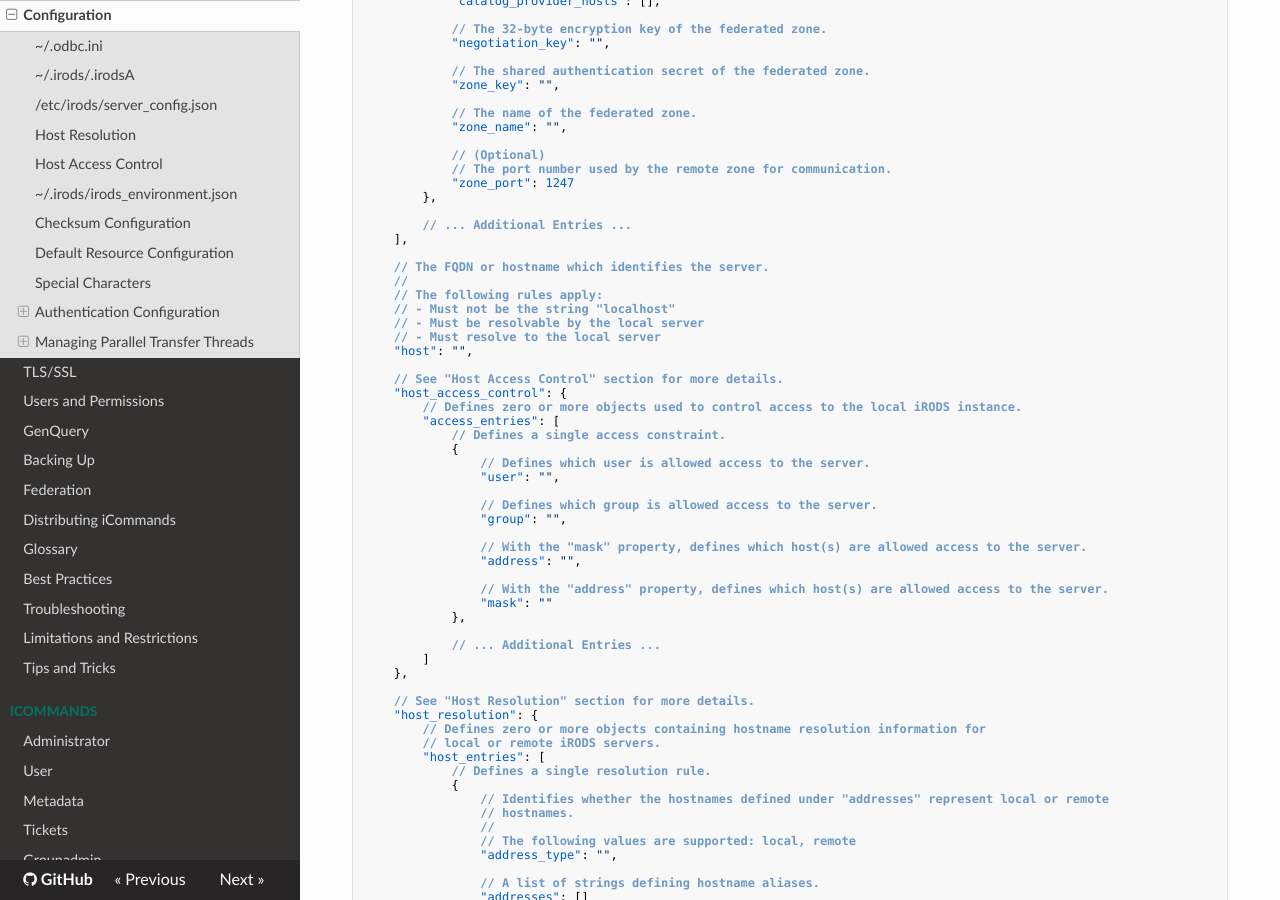
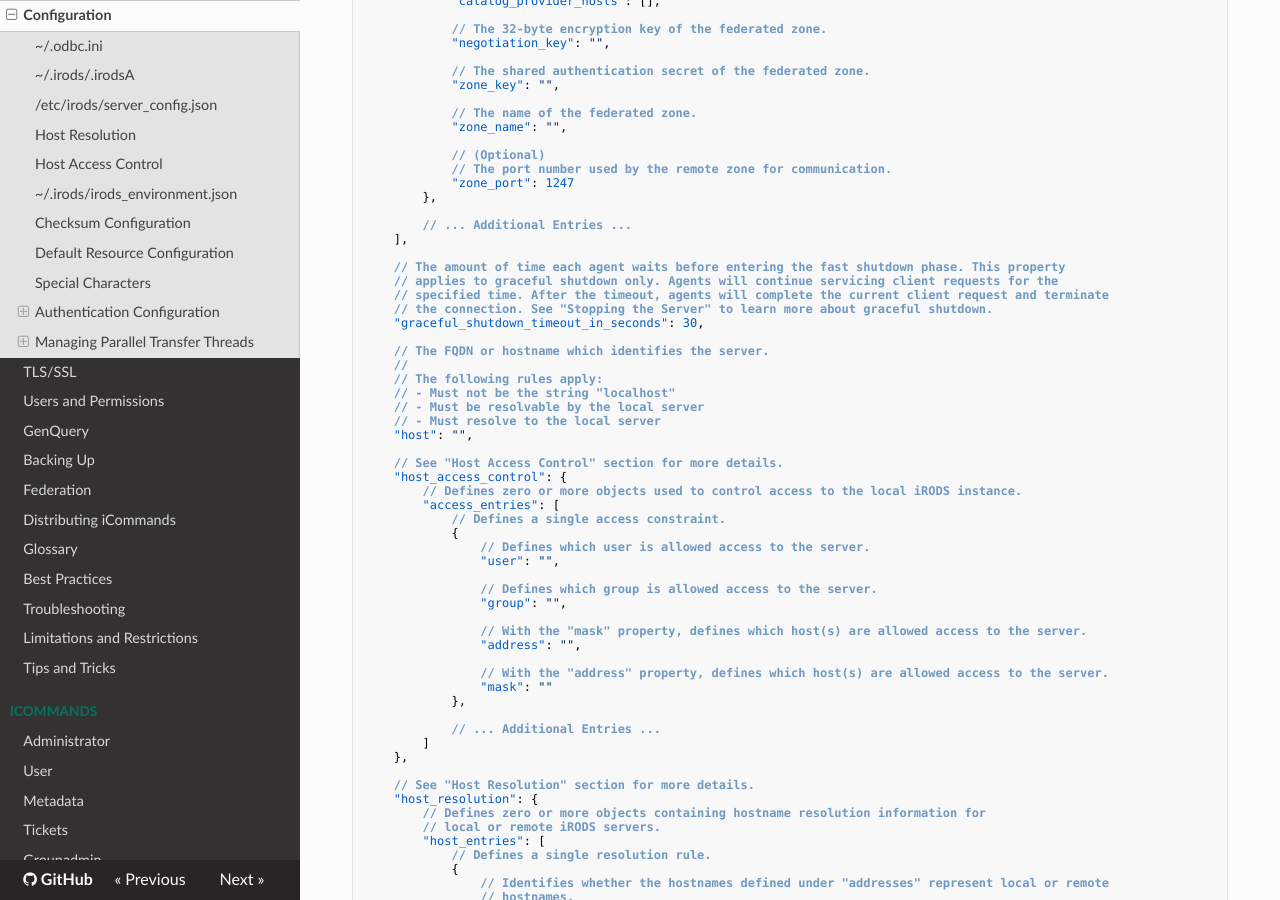
Before and after one commit to irods/irods_docs, an MkDocs documentation site: the page built from docs/system_overview/configuration.md, in a window 1280 px wide and 900 px high, scrolled down 3153 px. Built offline with MkDocs 1.6.1, drawn with Linux system fonts in a browser that asks for light colours; nearby versions of some CDN libraries.

Commit message:
[#292] Add graceful shutdown timeout property to configuration

```diff
--- a/docs/system_overview/configuration.md
+++ b/docs/system_overview/configuration.md
@@ -202,6 +202,12 @@ iRODS 5 servers only require a working `server_config.json` file. All server pro
 
         // ... Additional Entries ...
     ],
+
+    // The amount of time each agent waits before entering the fast shutdown phase. This property
+    // applies to graceful shutdown only. Agents will continue servicing client requests for the
+    // specified time. After the timeout, agents will complete the current client request and terminate
+    // the connection. See "Stopping the Server" to learn more about graceful shutdown.
+    "graceful_shutdown_timeout_in_seconds": 30,
 
     // The FQDN or hostname which identifies the server.
     //
```
